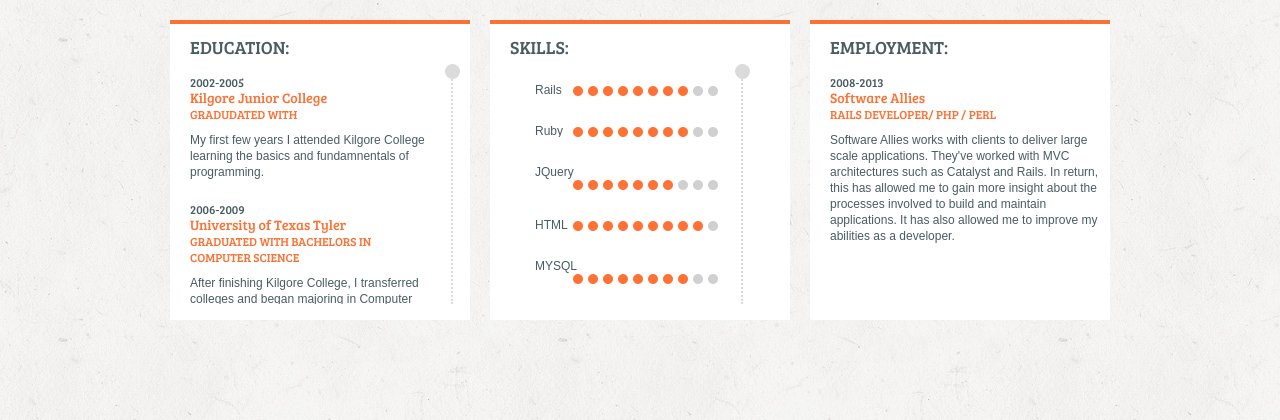
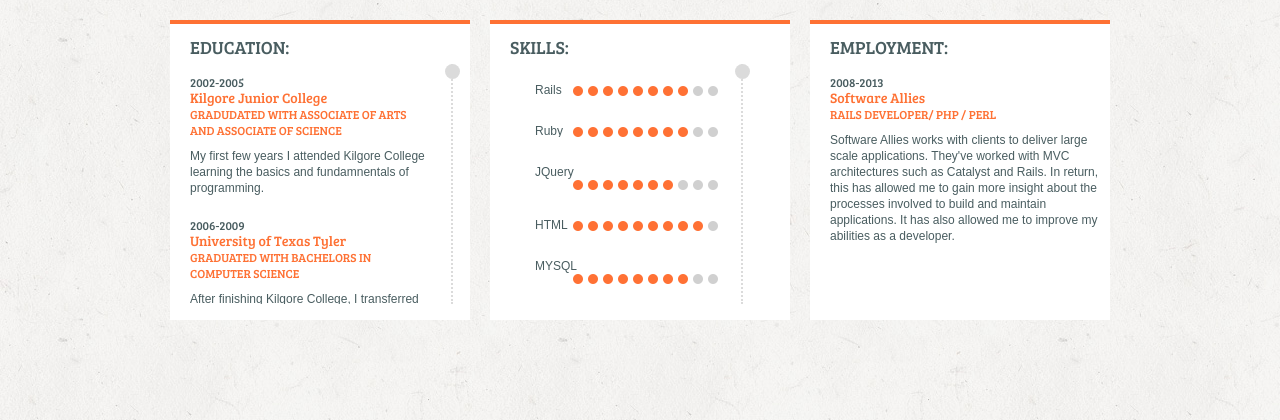
Before and after one commit to kcenters/personal-website, a Rails app: page / in a window 1280 px wide, after a click on "About". Shown: the part 253-673 px from the top of the page. Run offline with Rails 7, Linux system fonts and the light colour scheme; some libraries are stand-ins or nearby versions; some web fonts are replaced.

Commit message:
committing change to index file

```diff
--- a/app/views/projects/index.html.erb
+++ b/app/views/projects/index.html.erb
@@ -192,7 +192,7 @@
                 <div class="scrollContent">
                  <p class="date_of_study">2002-2005</p>
                  <h4>Kilgore Junior College</h4>
-                 <h5>Gradudated with </h5>
+                 <h5>Gradudated with Associate of Arts and Associate of Science</h5>
                  <p> My first few years I attended Kilgore College learning the basics and fundamnentals of programming. </p>
                     <p class="date_of_study">2006-2009</p>
                  <h4>University of Texas Tyler</h4>
```
Also changed, not shown: Gemfile, Gemfile.lock.
